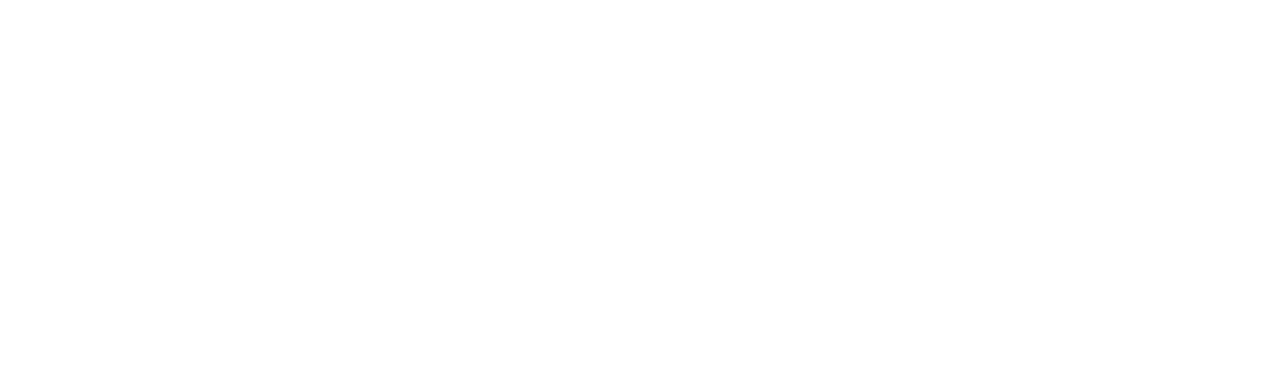
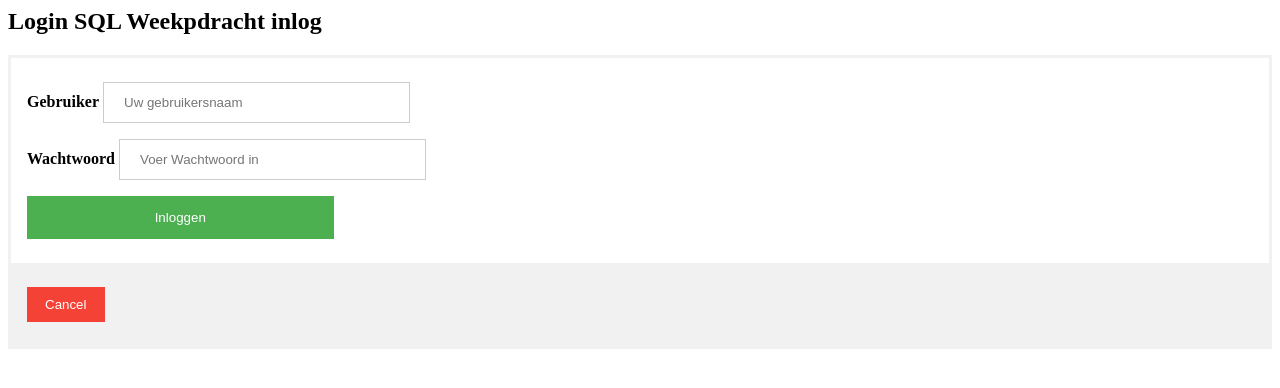
Before and after one commit to ThomasJones69/weekopdrachtSQL, a PHP site: page / in a window 1280 px wide. Before the commit the part shown is empty. Shown: the top 388 px of the page. Run offline with PHP 8.4, Linux system fonts and the light colour scheme.

Commit message:
Inlog scherm klaar en layout

```diff
--- a/index.php
+++ b/index.php
@@ -1,18 +1,32 @@
-<!DOCTYPE html>
-<!--
-To change this license header, choose License Headers in Project Properties.
-To change this template file, choose Tools | Templates
-and open the template in the editor.
--->
 <html>
     <head>
         <meta charset="UTF-8">
+        <link rel = "stylesheet" type = "text/css" href="layout.css">
         <title></title>
     </head>
     <body>
         <?php
         include 'connect.php';
+        ?>
 
-        ?>
+        <h2>Login SQL Weekpdracht inlog</h2>
+
+        <form action="/action_page.php">
+
+            <div class="container">
+                <label><b>Gebruiker</b></label>
+                <input type="text" placeholder="Uw gebruikersnaam" name="user" required>
+                <br>
+                <label><b>Wachtwoord</b></label>
+                <input type="password" placeholder="Voer Wachtwoord in" name="pass" required>
+                <br>
+                <button type="submit" width="100px">Inloggen</button>
+            </div>
+
+            <div class="container" style="background-color:#f1f1f1">
+                <button type="button" class="cancelbtn">Cancel</button>
+            </div>
+        </form>
+
     </body>
 </html>
--- /dev/null
+++ b/layout.css
@@ -0,0 +1,63 @@
+form {
+    border: 3px solid #f1f1f1;
+}
+
+input[type=text], input[type=password] {
+    width: 25%;
+    padding: 12px 20px;
+    margin: 8px 0;
+    display: inline-block;
+    border: 1px solid #ccc;
+    box-sizing: border-box;
+}
+
+button {
+/*    background-color: #4CAF50;*/
+    background-color: #4CAF50;
+    color: white;
+    padding: 14px 20px;
+    margin: 8px 0;
+    border: none;
+    cursor: pointer;
+    width: 25%;
+}
+
+button:hover {
+    opacity: 0.8;
+}
+
+.cancelbtn {
+    width: auto;
+    padding: 10px 18px;
+    background-color: #f44336;
+}
+
+.imgcontainer {
+    text-align: center;
+    margin: 24px 0 12px 0;
+}
+
+img.avatar {
+    width: 40%;
+    border-radius: 50%;
+}
+
+.container {
+    padding: 16px;
+}
+
+span.psw {
+    float: right;
+    padding-top: 16px;
+}
+
+/* Change styles for span and cancel button on extra small screens */
+@media screen and (max-width: 300px) {
+    span.psw {
+       display: block;
+       float: none;
+    }
+    .cancelbtn {
+       width: 100%;
+    }
+}
--- a/te-lezen-file.php
+++ b/te-lezen-file.php
@@ -1,3 +1,8 @@
+<html>
+    <head>
+        <link rel = "stylesheet" type = "text/css" href="layout.css">
+    </head>
+</html>
 <?php
 
 echo "Als je dit kan lezen, Dan ben je ingelogt";
```
